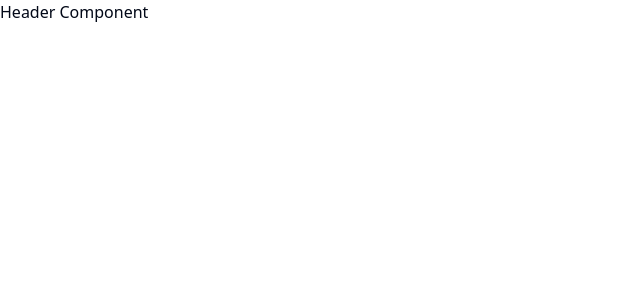
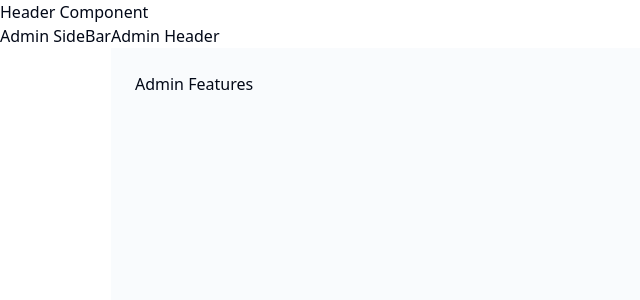
Before and after one commit to muhammadsaif1/E-commerce-Demo, a React (Vite) app in the folder client/: page /admin/features in a window 1280 px wide. Before the commit this address had no page. Shown: the top 300 px of the page, without its empty margins (0-640 px from the left). Built offline with nearby package versions, Linux system fonts and the light colour scheme.

Commit message:
feat/admin-view concept initialized

```diff
--- a/client/src/App.tsx
+++ b/client/src/App.tsx
@@ -2,6 +2,11 @@
 import AuthLayout from "./components/auth/layout";
 import AuthLogin from "./pages/auth/login";
 import AuthRegister from "./pages/auth/register";
+import AdminLayout from "./components/admin-view/layout";
+import AdminDashboard from "./pages/admin-view/dashboard";
+import AdminProducts from "./pages/admin-view/products";
+import AdminFeatures from "./pages/admin-view/features";
+import AdminOrders from "./pages/admin-view/orders";
 
 function App() {
   return (
@@ -12,6 +17,12 @@
           <Route path="login" element={<AuthLogin />} />
           <Route path="register" element={<AuthRegister />} />
         </Route>
+        <Route path="/admin" element={<AdminLayout />}>
+          <Route path="dashboard" element={<AdminDashboard />} />
+          <Route path="products" element={<AdminProducts />} />
+          <Route path="features" element={<AdminFeatures />} />
+          <Route path="orders" element={<AdminOrders />} />
+        </Route>
       </Routes>
     </div>
   );
--- /dev/null
+++ b/client/src/components/admin-view/header.tsx
@@ -0,0 +1,5 @@
+function AdminHeader() {
+  return <div>Admin Header</div>;
+}
+
+export default AdminHeader;
--- /dev/null
+++ b/client/src/components/admin-view/layout.tsx
@@ -0,0 +1,21 @@
+import { Outlet } from "react-router-dom";
+import AdminSideBar from "./sidebar";
+import AdminHeader from "./header";
+
+function AdminLayout() {
+  return (
+    <div className="flex min-h-screen w-full">
+      {/* Admin sidebar */}
+      <AdminSideBar />
+      <div className="flex flex-1 flex-col">
+        {/* Admin Header */}
+        <AdminHeader />
+        <main className="flex-1 flex bg-muted/40 p-4 md:p-6  ">
+          <Outlet />
+        </main>
+      </div>
+    </div>
+  );
+}
+
+export default AdminLayout;
--- /dev/null
+++ b/client/src/components/admin-view/sidebar.tsx
@@ -0,0 +1,5 @@
+function AdminSideBar() {
+  return <div>Admin SideBar</div>;
+}
+
+export default AdminSideBar;
--- /dev/null
+++ b/client/src/pages/admin-view/dashboard.tsx
@@ -0,0 +1,5 @@
+function AdminDashboard() {
+  return <div>Admin Dashboard</div>;
+}
+
+export default AdminDashboard;
--- /dev/null
+++ b/client/src/pages/admin-view/features.tsx
@@ -0,0 +1,5 @@
+function AdminFeatures() {
+  return <div>Admin Features</div>;
+}
+
+export default AdminFeatures;
--- /dev/null
+++ b/client/src/pages/admin-view/orders.tsx
@@ -0,0 +1,5 @@
+function AdminOrders() {
+  return <div>Admin Orders</div>;
+}
+
+export default AdminOrders;
--- /dev/null
+++ b/client/src/pages/admin-view/products.tsx
@@ -0,0 +1,5 @@
+function AdminProducts() {
+  return <div>Admin Products</div>;
+}
+
+export default AdminProducts;
```
